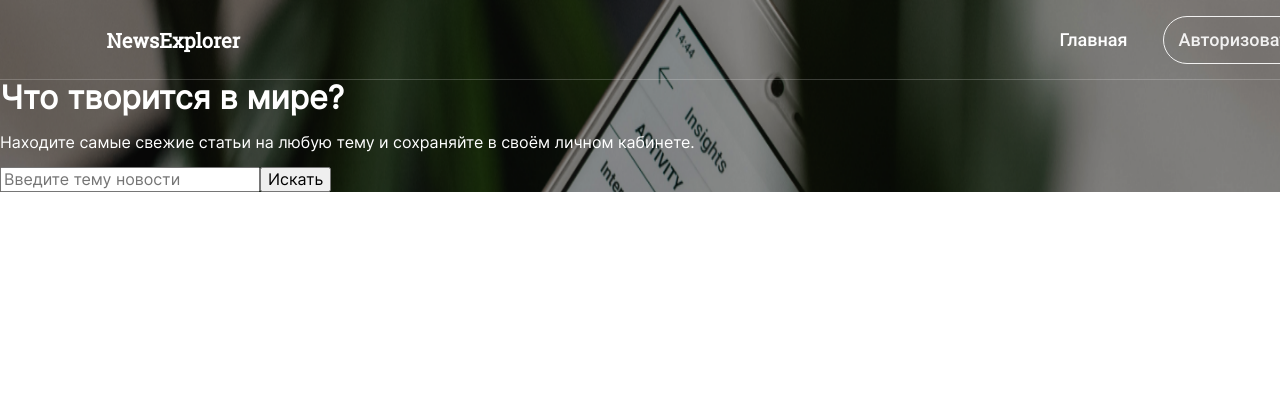
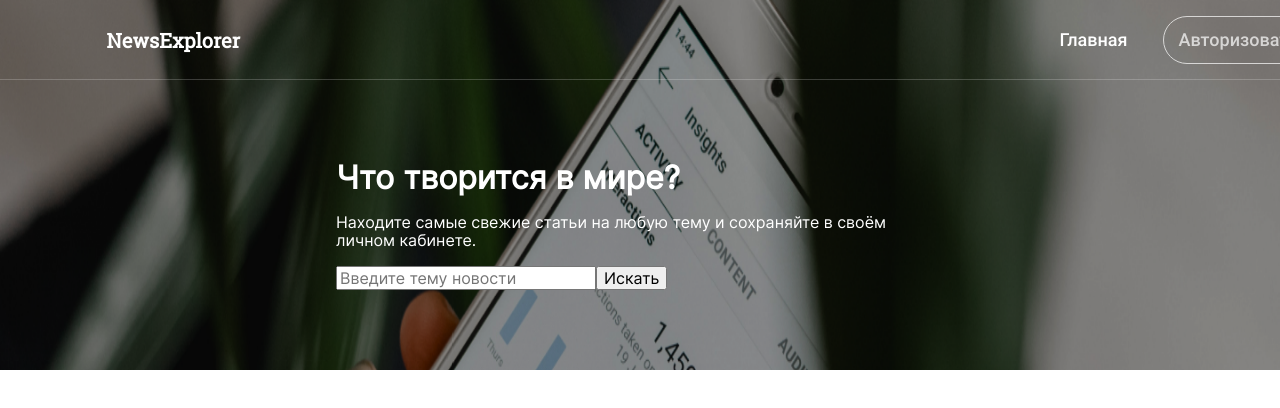
Before and after one commit to Vladimir-art/news-explorer-frontend, a React (Create React App) app: page / in a window 1280 px wide. In both pictures the pointer is over the item "Авторизоваться". Shown: the top 408 px of the page. Built offline with nearby package versions, Linux system fonts and the light colour scheme.

Commit message:
searchform__info styles

```diff
--- a/src/blocks/navigation/__links/_loggedin/navigation__links_loggedin.css
+++ b/src/blocks/navigation/__links/_loggedin/navigation__links_loggedin.css
@@ -10,5 +10,5 @@
 
 .navigation__links_loggedin:hover {
   cursor: pointer;
-  opacity: .9;
+  opacity: .7;
 }
--- a/src/blocks/navigation/__links/_loggedout/navigation__links_loggedout.css
+++ b/src/blocks/navigation/__links/_loggedout/navigation__links_loggedout.css
@@ -10,5 +10,5 @@
 
 .navigation__links_loggedout:hover {
   cursor: pointer;
-  opacity: .9;
+  opacity: .7;
 }
--- a/src/blocks/searchform/__info/searchform__info.css
+++ b/src/blocks/searchform/__info/searchform__info.css
@@ -0,0 +1,5 @@
+.searchform__info {
+  margin: 0 auto;
+  padding: 80px 0;
+  max-width: 608px;
+}
```
